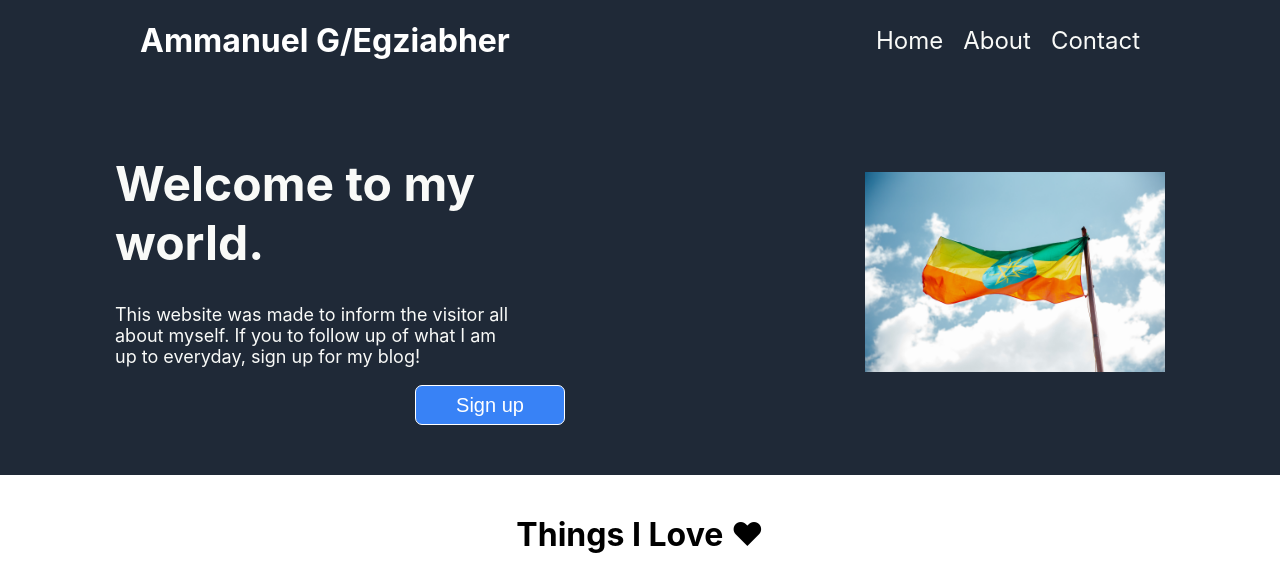
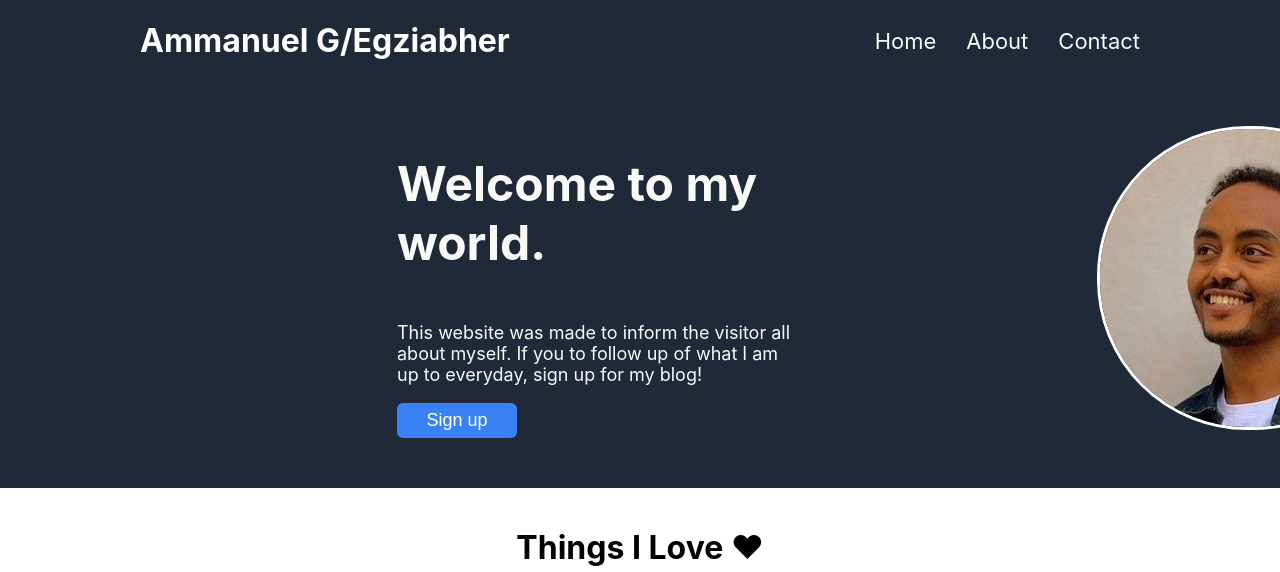
Before and after one commit to Ammani-hash/landing-page, a plain HTML site: page index.html in a window 1280 px wide. Shown: the top 572 px of the page. Drawn offline with Linux system fonts and the light colour scheme.

Commit message:
Made some final touches to the landing page -Replaced Ethiopian flag image with a circular image of myself -Fixed the problem with the button positioning. It was because I had two different styles for one element, so one was overriding the other. -Changed the size of my buttons -Edited some font sizes

```diff
--- a/index.html
+++ b/index.html
@@ -22,12 +22,12 @@
             <h1 class = "hero">Welcome to my world.</h1>
             <div class = "button-text">
                 <p class = "hero-secondary">This website was made to inform the visitor all about myself. If you to follow up of what I am up to everyday, sign up for my blog!</p>
-                <button>Sign up</button>
+                <button class = "button">Sign up</button>
             </div>
         </div>
 
         <div class = "right">
-            <img src = "images/pexels-kelly-l-3794753.jpg" width = "300" height = "auto">
+            <img class = "profile" src = "images/profile.jpg" width = "300" height = "auto" alt = "Picture of me.">
         </div>
     </div>
 
@@ -66,11 +66,11 @@
                 <h1 id = "action">Call to Action! It's time!</h1>
                 <div class = "section4-content-within">
                 <p>Sign up to receive my weekly blog by clicking the sign up button!</p>
-                <button>Sign up</button>
+                <button class = "button2">Sign up</button>
             </div>
         </div>
     </div>
 
-    <div class = "footer">Copyright &copy; Genesis Web Studios</div>
+    <div class = "footer">Copyright &copy; Genesis Web Studios 2022</div>
 </body>
 </html>
--- a/style.css
+++ b/style.css
@@ -18,10 +18,10 @@ ul{
     text-decoration: none;
     list-style: none;
     display: flex;
-    gap: 20px;
+    gap: 30px;
     align-items: center;
     color: #F9FAF8;
-    font-size: 24px;
+    font-size: 22px;
 }
 
 .section1{
@@ -29,11 +29,12 @@ ul{
     display: flex;
     gap: 300px;
     justify-content: center;
+    padding: 0 900px;
     align-items: center;
     padding-top: 40px;
     padding-bottom: 50px;
+
 }
-
 .hero{
     width: 400px;
     font-size: 48px;
@@ -41,19 +42,31 @@ ul{
     color:#F9FAF8;
 }
 
+.button-text{
+    display: flex;
+    flex-direction: column;
+    align-items: left;
+}
 .hero-secondary{
     width: 400px;
     font-size: 18px;
     color: #F9FAF8;
 }
 
-button{
+.button{
     background-color: #3882F6;
     color: white;
     border: none;
-    border-radius: 3px;
-    width: 80px;
-    height: 25px;
+    font-size: 18px;
+    border-radius: 6px;
+    width: 120px;
+    height: 35px;
+}
+
+.profile{
+    border-radius: 150px;
+    border-style: solid;
+    border-color: white;
 }
 
 .random-info-text{
@@ -84,7 +97,7 @@ button{
 }
 
 .content-box{
-    width: 200px;
+    width: 250px;
     height: auto;
     text-align: center;
 }
@@ -105,6 +118,7 @@ button{
     display: flex;
     flex-direction: column;
     justify-content: center;
+    width: 700px;
 }
 
 .author{
@@ -136,9 +150,10 @@ em{
     margin: 100px 0 100px 0;
 }
 
-button{
+.button2{
     border-color: white;
     border-style: solid;
+    color: white;
     background-color: #3882F6;
     width: 150px;
     height: 40px;
@@ -151,8 +166,10 @@ button{
 .section4-content-within{
     display: flex;
     align-items: center;
+    margin: 0;
 
 }
+
 
 .footer{
     background-color: #1f2937;
@@ -161,7 +178,7 @@ button{
     display: flex;
     flex-direction: column;
     width: 100vw;
-    height: 100px;
+    height: 90px;
     align-content: center;
     justify-content: center;
     font-size: 18px;
```
Also changed, not shown: images/profile.jpg (added).
